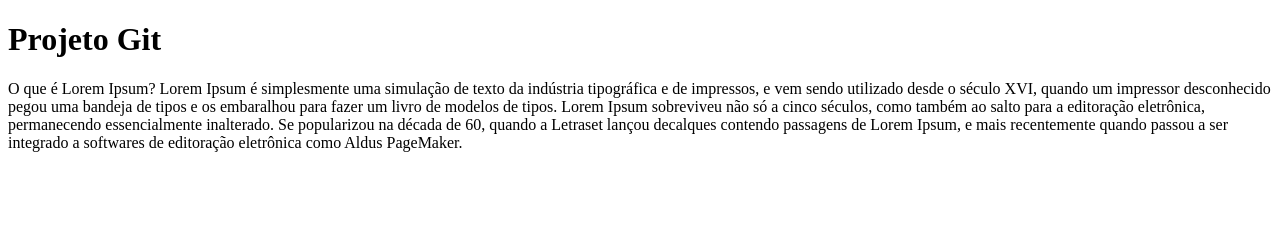
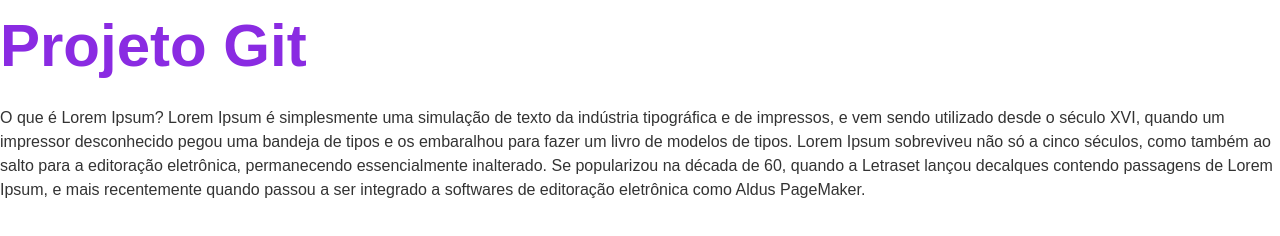
Before and after one commit to michelsaguiar/Projeto-Git, a plain HTML site: page index.html in a window 1280 px wide. Drawn offline with Linux system fonts and the light colour scheme.

Commit message:
atualização

```diff
--- /dev/null
+++ b/css/reset.css
@@ -0,0 +1,48 @@
+/* http://meyerweb.com/eric/tools/css/reset/
+   v2.0 | 20110126
+   License: none (public domain)
+*/
+
+html, body, div, span, applet, object, iframe,
+h1, h2, h3, h4, h5, h6, p, blockquote, pre,
+a, abbr, acronym, address, big, cite, code,
+del, dfn, em, img, ins, kbd, q, s, samp,
+small, strike, strong, sub, sup, tt, var,
+b, u, i, center,
+dl, dt, dd, ol, ul, li,
+fieldset, form, label, legend,
+table, caption, tbody, tfoot, thead, tr, th, td,
+article, aside, canvas, details, embed,
+figure, figcaption, footer, header, hgroup,
+menu, nav, output, ruby, section, summary,
+time, mark, audio, video {
+	margin: 0;
+	padding: 0;
+	border: 0;
+	font-size: 100%;
+	font: inherit;
+	vertical-align: baseline;
+}
+/* HTML5 display-role reset for older browsers */
+article, aside, details, figcaption, figure,
+footer, header, hgroup, menu, nav, section {
+	display: block;
+}
+body {
+	line-height: 1;
+}
+ol, ul {
+	list-style: none;
+}
+blockquote, q {
+	quotes: none;
+}
+blockquote:before, blockquote:after,
+q:before, q:after {
+	content: '';
+	content: none;
+}
+table {
+	border-collapse: collapse;
+	border-spacing: 0;
+}
--- a/css/style.css
+++ b/css/style.css
@@ -1,48 +1,23 @@
-/* http://meyerweb.com/eric/tools/css/reset/
-   v2.0 | 20110126
-   License: none (public domain)
-*/
+body{
+    font-family: Arial, Helvetica, sans-serif;
+    color: #333333;
+    border: 0;
+    padding: 0;
+    margin: 0;
+    text-decoration: none;
+    font-size: 1em;
+}
 
-html, body, div, span, applet, object, iframe,
-h1, h2, h3, h4, h5, h6, p, blockquote, pre,
-a, abbr, acronym, address, big, cite, code,
-del, dfn, em, img, ins, kbd, q, s, samp,
-small, strike, strong, sub, sup, tt, var,
-b, u, i, center,
-dl, dt, dd, ol, ul, li,
-fieldset, form, label, legend,
-table, caption, tbody, tfoot, thead, tr, th, td,
-article, aside, canvas, details, embed,
-figure, figcaption, footer, header, hgroup,
-menu, nav, output, ruby, section, summary,
-time, mark, audio, video {
-	margin: 0;
-	padding: 0;
-	border: 0;
-	font-size: 100%;
-	font: inherit;
-	vertical-align: baseline;
+h1{
+    color: blueviolet;
+    font-size: 60px;
+    margin-bottom: 30px;
+    font-weight: bold;
 }
-/* HTML5 display-role reset for older browsers */
-article, aside, details, figcaption, figure,
-footer, header, hgroup, menu, nav, section {
-	display: block;
+
+p{
+    color: #333333;
+    font-size: 1em;
+    margin-bottom: 30px;
+    line-height: 150%;
 }
-body {
-	line-height: 1;
-}
-ol, ul {
-	list-style: none;
-}
-blockquote, q {
-	quotes: none;
-}
-blockquote:before, blockquote:after,
-q:before, q:after {
-	content: '';
-	content: none;
-}
-table {
-	border-collapse: collapse;
-	border-spacing: 0;
-}
--- a/index.html
+++ b/index.html
@@ -3,9 +3,13 @@
 <head>
     <meta charset="UTF-8">
     <meta name="viewport" content="width=device-width, initial-scale=1.0">
-    <title>Document</title>
+    <script src="js/javascript.js"></script>
+    <link href="css/reset.css" rel="stylesheet">
+    <link href="css/style.css" rel="stylesheet">
+    <title>Projeto Git Curso en Vídeo</title>
 </head>
 <body>
+    <img src="image/" alt="" title=""/>
     <h1>Projeto Git</h1>
     <p>O que é Lorem Ipsum?
         Lorem Ipsum é simplesmente uma simulação de texto da indústria tipográfica e de impressos, e vem sendo utilizado desde o século XVI, quando um impressor desconhecido pegou uma bandeja de tipos e os embaralhou para fazer um livro de modelos de tipos. Lorem Ipsum sobreviveu não só a cinco séculos, como também ao salto para a editoração eletrônica, permanecendo essencialmente inalterado. Se popularizou na década de 60, quando a Letraset lançou decalques contendo passagens de Lorem Ipsum, e mais recentemente quando passou a ser integrado a softwares de editoração eletrônica como Aldus PageMaker.</p>
--- a/js/javascript.js
+++ b/js/javascript.js
@@ -0,0 +1 @@
+alert("Seja Bem vindo!");
```
